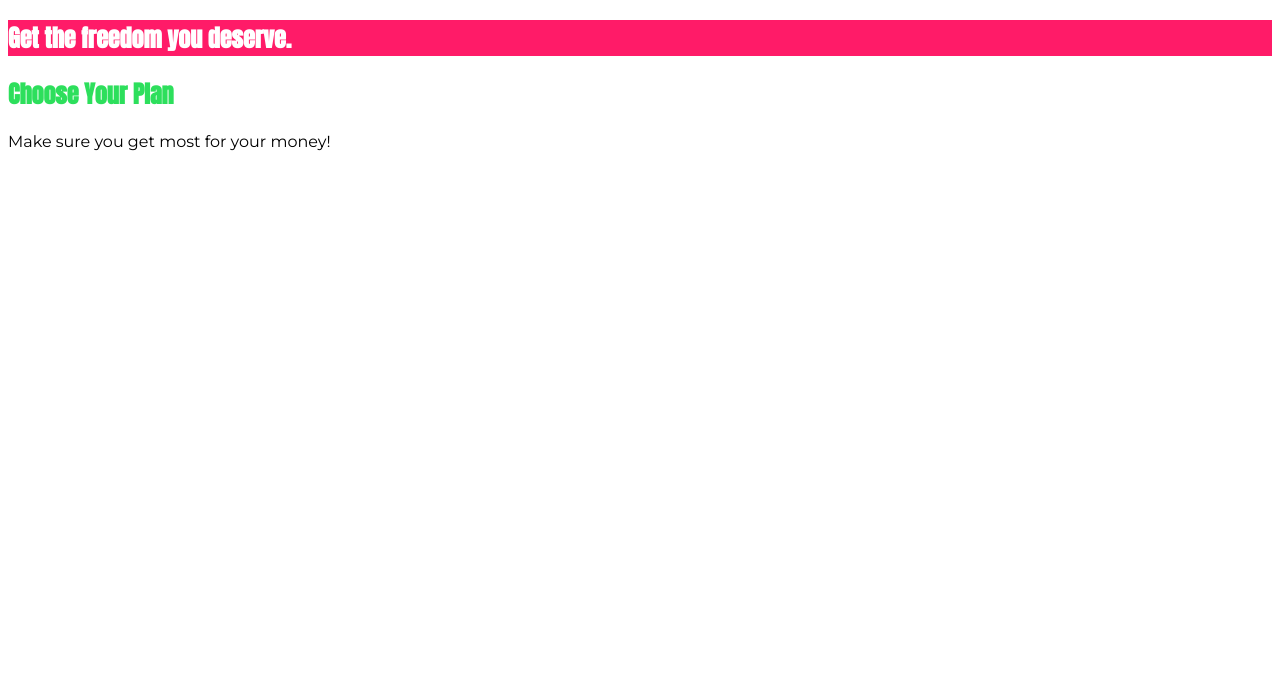
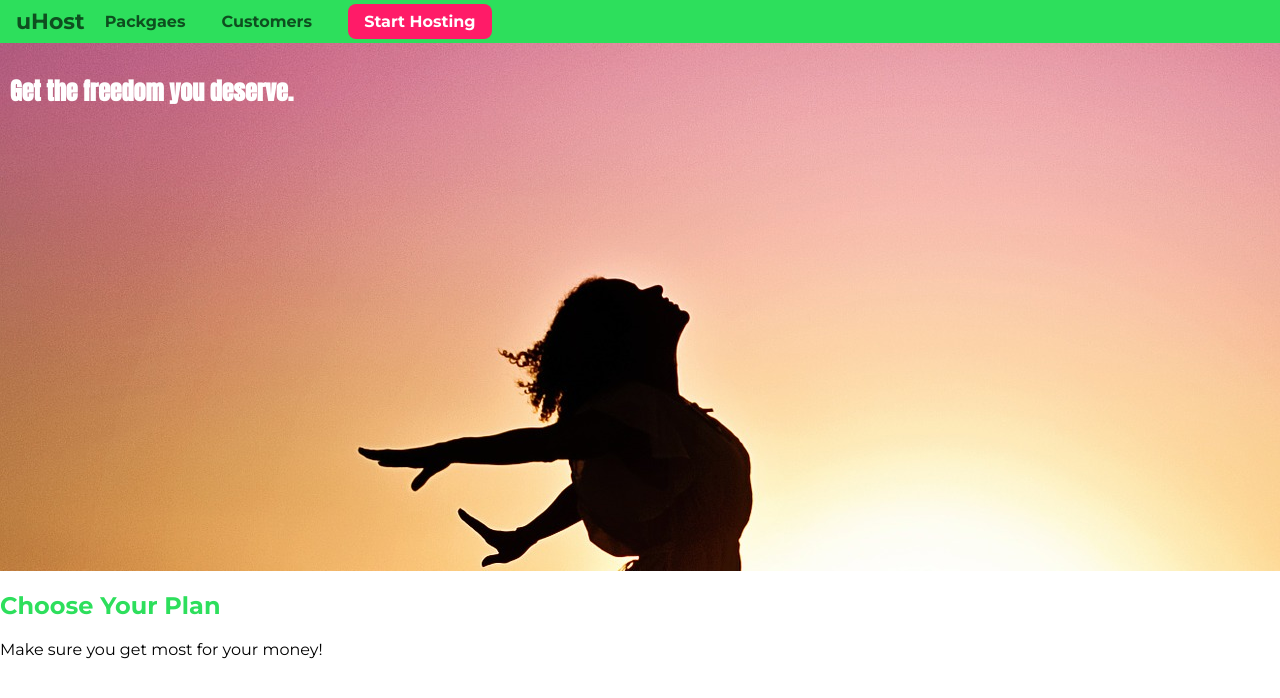
Before and after one commit to harishkrishnan24/uHost, a plain HTML site: page index.html in a window 1280 px wide. Drawn offline with Linux system fonts and the light colour scheme.

Commit message:
* Worked on header design * Added background image

```diff
--- a/index.html
+++ b/index.html
@@ -1,17 +1,38 @@
 <!DOCTYPE html>
 <html lang="en">
-
   <head>
-    <meta charset="UTF-8">
-    <meta http-equiv="X-UA-Compatible" content="ie=edge">
+    <meta charset="UTF-8" />
+    <meta http-equiv="X-UA-Compatible" content="ie=edge" />
     <title>uHost</title>
-    <link rel="shortcut icon" href="favicon.png">
-    <link href="https://fonts.googleapis.com/css?family=Anton" rel="stylesheet">
-    <link href="https://fonts.googleapis.com/css?family=Montserrat:400,700" rel="stylesheet">
-    <link rel="stylesheet" href="main.css">
+    <link rel="shortcut icon" href="favicon.png" />
+    <link
+      href="https://fonts.googleapis.com/css?family=Anton"
+      rel="stylesheet"
+    />
+    <link
+      href="https://fonts.googleapis.com/css?family=Montserrat:400,700"
+      rel="stylesheet"
+    />
+    <link rel="stylesheet" href="main.css" />
   </head>
 
   <body>
+    <header class="main-header">
+      <div><a href="index.html" class="main-header__brand">uHost</a></div>
+      <nav class="main-nav">
+        <ul class="main-nav__items">
+          <li class="main-nav__item">
+            <a href="packages/index.html">Packgaes</a>
+          </li>
+          <li class="main-nav__item">
+            <a href="customers/index.html">Customers</a>
+          </li>
+          <li class="main-nav__item main-nav__item--cta">
+            <a href="start-hosting/index.html">Start Hosting</a>
+          </li>
+        </ul>
+      </nav>
+    </header>
     <main>
       <section id="product-overview">
         <h1>Get the freedom you deserve.</h1>
@@ -22,5 +43,4 @@
       </section>
     </main>
   </body>
-
 </html>
--- a/main.css
+++ b/main.css
@@ -1,12 +1,20 @@
+* {
+  box-sizing: border-box;
+}
+
 body {
   font-family: 'Montserrat', sans-serif;
+  margin: 0;
 }
 
 #product-overview {
-  background: #ff1b68;
+  background: url("freedom.jpg");
+  width: 100%;
+  height: 528px;
+  padding: 10px;
 }
 
-h1 {
+#product-overview h1 {
   color: white;
   font-family: 'Anton', sans-serif;
 }
@@ -14,3 +22,65 @@ h1 {
 .section-title {
   color: #2ddf5c;
 }
+
+.main-header {
+  width: 100%;
+  background: #2ddf5c;
+  padding: 8px 16px;
+}
+
+.main-header > div {
+  display: inline-block;
+  vertical-align: middle;
+}
+
+.main-header__brand {
+  color: #0e4f1f;
+  text-decoration: none;
+  font-weight: bold;
+  font-size: 22px;
+}
+
+.main-nav {
+  display: inline-block;
+  width: calc(100% - 74px);
+  vertical-align: middle;
+}
+
+.main-nav__items {
+  margin: 0;
+  padding: 0;
+  list-style: none;
+}
+
+.main-nav__item {
+  display: inline-block;
+  margin: 0 16px;
+}
+
+.main-nav__item a {
+  text-decoration: none;
+  color: #0e4f1f;
+  font-weight: bold;
+  padding: 3px 0;
+}
+
+.main-nav__item a:hover,
+.main-nav__item a:active {
+  color: white;
+  border-bottom: 5px solid white;
+}
+
+.main-nav__item--cta a {
+  color: white;
+  background: #ff1b68;
+  padding: 8px 16px;
+  border-radius: 8px;
+}
+
+.main-nav__item--cta a:hover,
+.main-nav__item--cta a:active {
+  color: #ff1b68;
+  background: white;
+  border: none;
+}
```
Also changed, not shown: freedom.jpg (added). Lines whose indentation alone changed are shown as unchanged.
